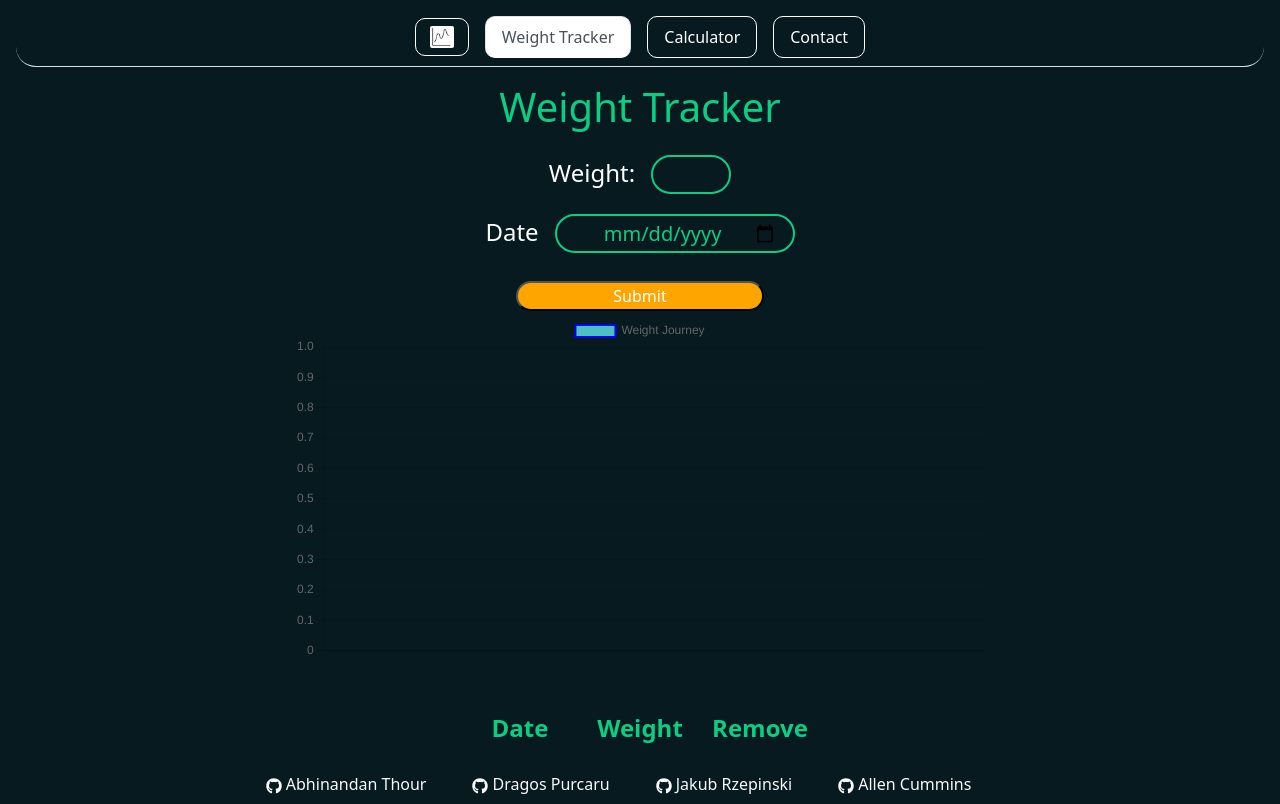
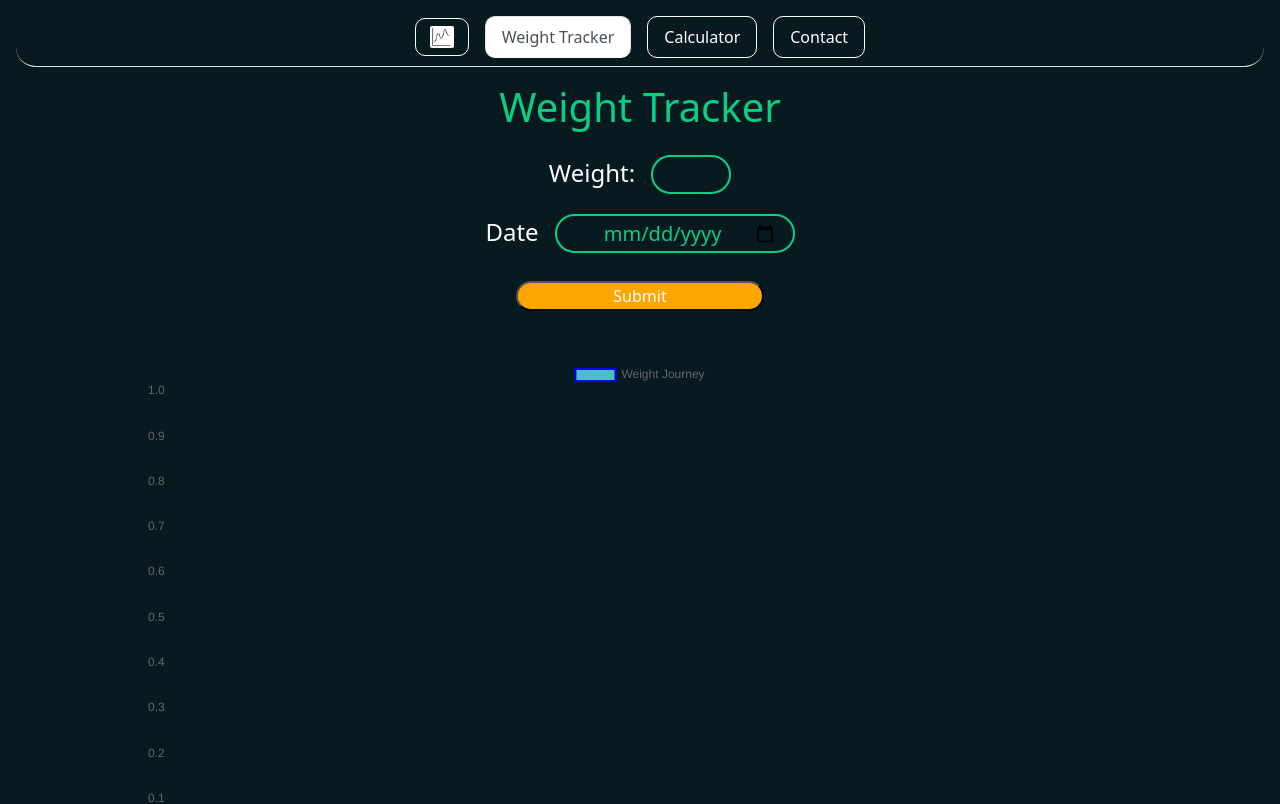
Before and after one commit to Bh00fie/Weight-Tracker, a React (Create React App) app: page /tracker in a window 1280 px wide. Shown: the top 804 px of the page. Built offline with nearby package versions, Linux system fonts and the light colour scheme.

Commit message:
adjusted removebutton styling

```diff
--- a/src/components/pages/Tracker.js
+++ b/src/components/pages/Tracker.js
@@ -118,7 +118,7 @@ const Tracker = () => {
           Submit
         </button>
       </form>
-      <div className="lineChart" style={{ width: 700 }}>
+      <div className="lineChart">
         <LineChart chartData={newChartData} />
       </div>
       <table>
@@ -135,7 +135,7 @@ const Tracker = () => {
               <td>{data.date}</td>
               <td>{data.weight}</td>
               <td>
-                <button onClick={() => removeData(index)}>Remove</button>
+                <button className="removeButton" onClick={() => removeData(index)}>Remove</button>
               </td>
             </tr>
           ))}
--- a/src/components/pages/tracker.css
+++ b/src/components/pages/tracker.css
@@ -1,6 +1,8 @@
 .lineChart {
     margin-left: auto;
     margin-right: auto;
+    margin-top: 3rem;
+    width: 80%;
 }
 
 .weightInput {
@@ -63,3 +65,7 @@ form {
     justify-content: center;
     align-items: center;
 }
+
+.removeButton {
+    width: fit-content;
+}
```
